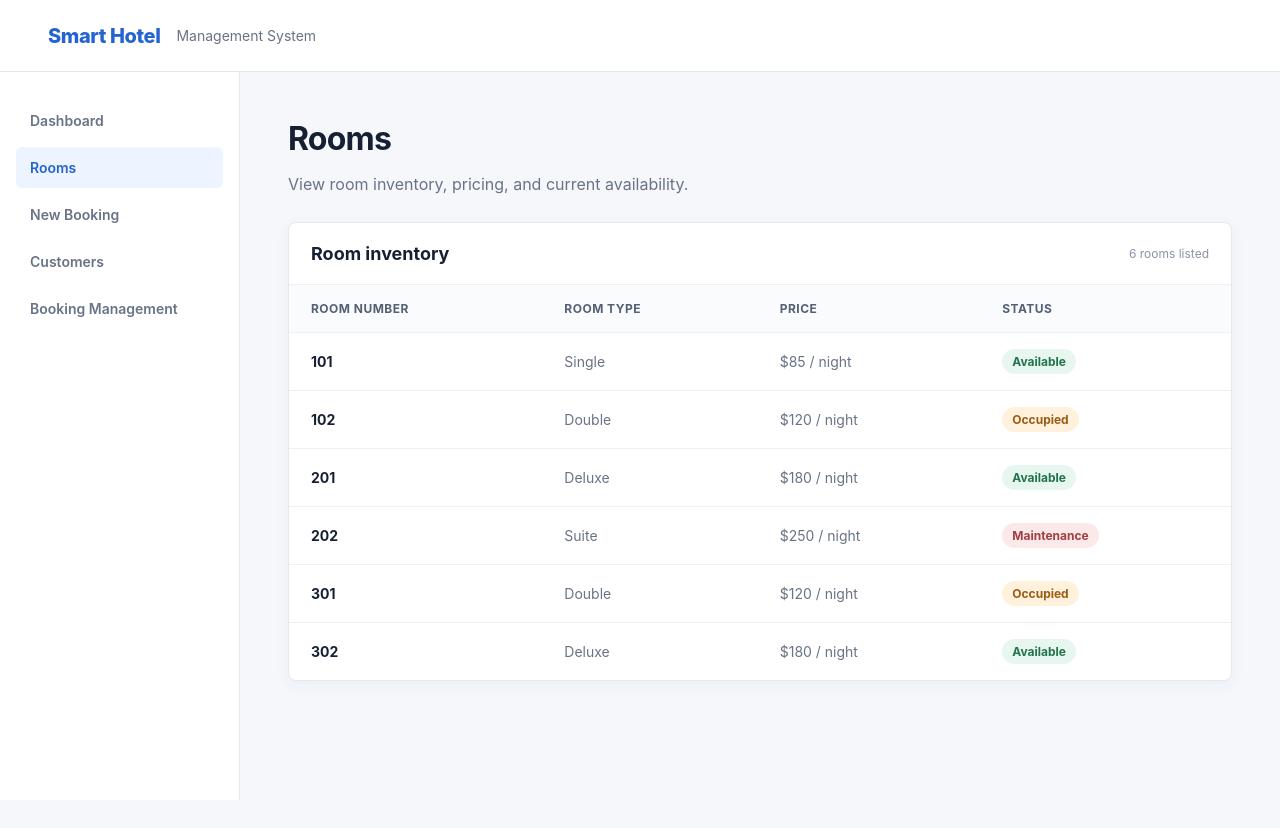
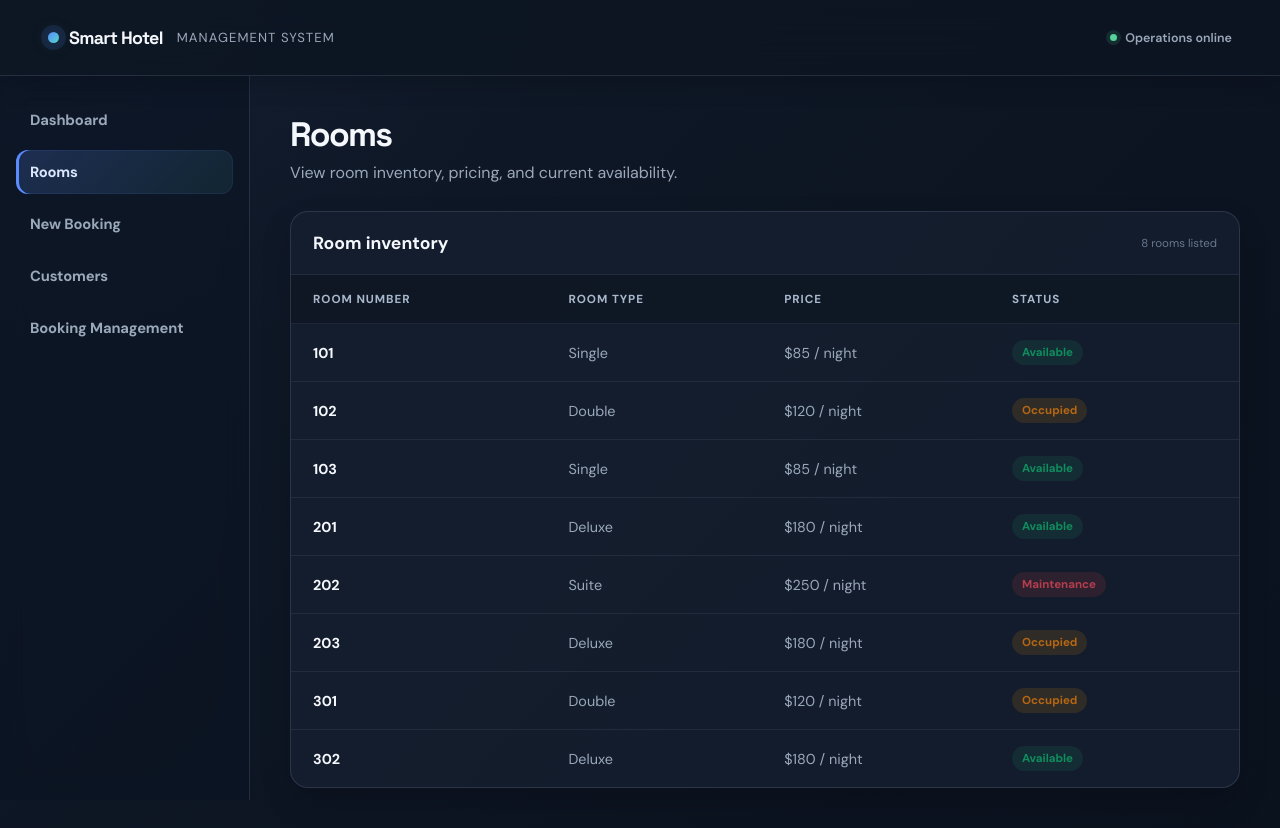
Before and after one commit to sachinthashehara6525-hub/smart-hotel-management-system, a React app in the folder frontend/: page /rooms in a window 1280 px wide. Before the commit the page ends 800 px from the top, so only its background shows below. Built offline with nearby package versions, Linux system fonts and the light colour scheme; the HTML template or start-up script is replaced by a standard one.

Commit message:
Connect login page to backend API

```diff
--- a/frontend/src/App.css
+++ b/frontend/src/App.css
@@ -1,83 +1,368 @@
-.app-shell { min-height: 100vh; background: var(--page); }
-.navbar { height: 72px; display: flex; align-items: center; gap: 16px; padding: 0 clamp(20px, 4vw, 48px); background: var(--surface); border-bottom: 1px solid var(--line); }
-.brand { color: var(--blue); font-size: 20px; font-weight: 800; letter-spacing: -.02em; }
-.navbar-label { color: var(--muted); font-size: 14px; }
-.sidebar { width: 240px; flex: 0 0 240px; padding: 28px 16px; background: var(--surface); border-right: 1px solid var(--line); position: sticky; top: 0; height: calc(100vh - 72px); }
-.sidebar nav { display: grid; gap: 6px; }
-.nav-link { padding: 12px 14px; border-radius: 6px; color: var(--muted); font-size: 14px; font-weight: 600; transition: color .15s ease, background .15s ease; }
-.nav-link:hover, .nav-link.active { color: var(--blue); background: var(--blue-soft); }
-.app-body { display: flex; min-height: calc(100vh - 72px); }
-.page-content { flex: 1; min-width: 0; padding: clamp(24px, 4vw, 48px); }
-.page-content > * { width: min(100%, 1280px); margin-right: auto; margin-left: auto; }
-.page-header { margin-bottom: 28px; }
-.page-header h1 { margin: 0 0 8px; color: var(--ink); font-size: clamp(26px, 3vw, 32px); line-height: 1.2; letter-spacing: -.025em; }
-.page-header p { color: var(--muted); }
-.dashboard-header { display: flex; align-items: flex-end; justify-content: space-between; gap: 20px; }
-.dashboard-date { color: #687386; font-size: 13px; padding-bottom: 3px; }
-.metric-grid { display: grid; grid-template-columns: repeat(4, minmax(0, 1fr)); gap: 18px; }
-.metric-card { background: var(--surface); border: 1px solid var(--line); border-top: 3px solid var(--blue); border-radius: 8px; padding: 22px; box-shadow: var(--shadow-sm); }
-.metric-card.green { border-top-color: #2e9b68; }
-.metric-card.orange { border-top-color: #d88732; }
-.metric-card.purple { border-top-color: #7656b3; }
-.metric-label, .metric-detail { color: #687386; font-size: 13px; }
-.metric-card strong { display: block; color: #172033; font-size: 32px; line-height: 1.2; margin: 14px 0 8px; }
-.dashboard-summary { max-width: 680px; margin-top: 28px; background: #fff; border: 1px solid #e4e8ef; border-radius: 8px; padding: 22px; }
-.summary-heading { display: flex; align-items: center; justify-content: space-between; gap: 16px; padding-bottom: 12px; border-bottom: 1px solid #edf0f4; }
-.summary-heading h2 { margin: 0; color: #172033; font-size: 18px; }
-.summary-heading span { color: #8a94a6; font-size: 12px; }
-.summary-row { display: flex; justify-content: space-between; padding: 15px 0 0; color: #687386; font-size: 14px; }
-.summary-row strong { color: #172033; }
-.table-card { background: var(--surface); border: 1px solid var(--line); border-radius: 8px; box-shadow: var(--shadow-sm); overflow: hidden; }
-.table-heading { display: flex; align-items: center; justify-content: space-between; gap: 16px; padding: 20px 22px; border-bottom: 1px solid #edf0f4; }
-.table-heading h2 { margin: 0; color: #172033; font-size: 18px; }
-.table-heading span { color: #8a94a6; font-size: 12px; }
+.app-shell {
+  min-height: 100vh;
+  background: linear-gradient(135deg, rgba(18, 28, 44, 0.72), rgba(10, 17, 29, 0.94));
+}
+
+.navbar {
+  position: sticky;
+  top: 0;
+  z-index: 20;
+  height: 76px;
+  display: flex;
+  align-items: center;
+  gap: 14px;
+  padding: 0 clamp(20px, 4vw, 48px);
+  background: rgba(13, 21, 34, 0.82);
+  backdrop-filter: blur(18px);
+  -webkit-backdrop-filter: blur(18px);
+  border-bottom: 1px solid var(--line);
+  box-shadow: 0 8px 22px rgba(0, 0, 0, 0.16);
+}
+
+.brand {
+  display: inline-flex;
+  align-items: center;
+  gap: 10px;
+  color: var(--ink);
+  font-family: 'Space Grotesk', sans-serif;
+  font-size: 1.12rem;
+  font-weight: 800;
+  letter-spacing: -0.04em;
+}
+
+.brand::before {
+  content: "";
+  width: 11px;
+  height: 11px;
+  border-radius: 50%;
+  background: linear-gradient(135deg, var(--blue) 0%, var(--cyan) 100%);
+  box-shadow: 0 0 0 7px rgba(91, 140, 255, 0.12), 0 0 18px rgba(82, 214, 199, 0.25);
+}
+
+.navbar-label {
+  color: var(--muted);
+  font-size: 0.82rem;
+  letter-spacing: 0.08em;
+  text-transform: uppercase;
+}
+
+.navbar-status {
+  display: inline-flex;
+  align-items: center;
+  gap: 8px;
+  margin-left: auto;
+  color: var(--muted);
+  font-size: 0.78rem;
+  font-weight: 600;
+}
+
+.navbar-status i {
+  width: 7px;
+  height: 7px;
+  border-radius: 50%;
+  background: var(--green);
+  box-shadow: 0 0 0 4px rgba(85, 211, 154, 0.12);
+}
+
+.sidebar {
+  width: 250px;
+  flex: 0 0 250px;
+  padding: 22px 16px;
+  background: rgba(12, 20, 34, 0.56);
+  backdrop-filter: blur(12px);
+  border-right: 1px solid var(--line);
+  position: sticky;
+  top: 76px;
+  height: calc(100vh - 76px);
+}
+
+.sidebar nav {
+  display: grid;
+  gap: 8px;
+}
+
+.nav-link {
+  display: flex;
+  align-items: center;
+  padding: 12px 14px;
+  border-radius: 12px;
+  color: var(--muted);
+  font-size: 0.92rem;
+  font-weight: 700;
+  letter-spacing: -0.01em;
+  transition: all 0.2s ease;
+}
+
+.nav-link:hover {
+  color: var(--ink);
+  background: rgba(159, 178, 204, 0.08);
+  transform: translateX(2px);
+}
+
+.nav-link.active {
+  color: #dce6ff;
+  background: linear-gradient(135deg, rgba(91, 140, 255, 0.2), rgba(82, 214, 199, 0.08));
+  box-shadow: inset 3px 0 0 var(--blue), inset 0 0 0 1px rgba(91, 140, 255, 0.1);
+}
+
+.app-body {
+  display: flex;
+  min-height: calc(100vh - 76px);
+}
+
+.page-content {
+  flex: 1;
+  min-width: 0;
+  padding: clamp(24px, 4vw, 40px);
+}
+
+.page-content > * {
+  width: min(100%, 1280px);
+  margin-right: auto;
+  margin-left: auto;
+}
+
+.page-header {
+  margin-bottom: 28px;
+}
+
+.page-header h1 {
+  margin: 0 0 8px;
+  color: var(--ink);
+  font-size: clamp(28px, 3vw, 34px);
+  line-height: 1.12;
+  letter-spacing: -0.05em;
+  font-family: 'Space Grotesk', sans-serif;
+}
+
+.page-header p {
+  color: var(--muted);
+  margin: 0;
+}
+
+.dashboard-header {
+  display: flex;
+  align-items: flex-end;
+  justify-content: space-between;
+  gap: 20px;
+}
+
+.dashboard-date {
+  color: var(--muted);
+  font-size: 0.78rem;
+  padding-bottom: 5px;
+}
+
+.metric-grid {
+  display: grid;
+  grid-template-columns: repeat(4, minmax(0, 1fr));
+  gap: 18px;
+}
+
+.metric-card {
+  background: linear-gradient(145deg, rgba(27, 39, 59, 0.96), rgba(18, 27, 43, 0.96));
+  border: 1px solid var(--line);
+  border-top: 3px solid var(--blue);
+  border-radius: 14px;
+  padding: 22px;
+  box-shadow: var(--shadow-sm);
+  transition: transform 0.2s ease, box-shadow 0.2s ease;
+}
+
+.metric-card:hover {
+  transform: translateY(-2px);
+  box-shadow: var(--shadow-md);
+}
+
+.metric-card.green { border-top-color: var(--green); }
+.metric-card.orange { border-top-color: var(--orange); }
+.metric-card.purple { border-top-color: var(--purple); }
+.metric-label, .metric-detail { color: var(--muted); font-size: 0.78rem; }
+.metric-card strong { display: block; color: var(--ink); font-size: clamp(28px, 2vw, 32px); line-height: 1.2; margin: 14px 0 8px; letter-spacing: -0.04em; }
+.dashboard-summary {
+  max-width: 680px;
+  margin-top: 28px;
+  background: rgba(22, 31, 47, 0.82);
+  border: 1px solid var(--line);
+  border-radius: 18px;
+  padding: 22px;
+  box-shadow: var(--shadow-sm);
+}
+.summary-heading {
+  display: flex;
+  align-items: center;
+  justify-content: space-between;
+  gap: 16px;
+  padding-bottom: 12px;
+  border-bottom: 1px solid var(--line-soft);
+}
+.summary-heading h2 { margin: 0; color: var(--ink); font-size: 1.1rem; }
+.summary-heading span { color: var(--muted-light); font-size: 0.72rem; }
+.summary-row { display: flex; justify-content: space-between; padding: 15px 0 0; color: var(--muted); font-size: 0.9rem; }
+.summary-row strong { color: var(--ink); }
+.table-card {
+  background: rgba(22, 31, 47, 0.86);
+  border: 1px solid var(--line);
+  border-radius: 18px;
+  box-shadow: var(--shadow-sm);
+  overflow: hidden;
+}
+.table-heading {
+  display: flex;
+  align-items: center;
+  justify-content: space-between;
+  gap: 16px;
+  padding: 20px 22px;
+  border-bottom: 1px solid var(--line-soft);
+}
+.table-heading h2 { margin: 0; color: var(--ink); font-size: 1.1rem; }
+.table-heading span { color: var(--muted-light); font-size: 0.72rem; }
 .table-wrapper { overflow-x: auto; }
 table { width: 100%; border-collapse: collapse; min-width: 560px; text-align: left; }
-th, td { padding: 16px 22px; border-bottom: 1px solid #edf0f4; color: #687386; font-size: 14px; }
-th { background: #fafbfd; color: #536075; font-size: 12px; font-weight: 700; text-transform: uppercase; letter-spacing: .04em; }
+th, td { padding: 16px 22px; border-bottom: 1px solid var(--line-soft); color: var(--muted); font-size: 0.9rem; }
+th { background: rgba(13, 21, 34, 0.72); color: #a9b8cc; font-size: 0.73rem; font-weight: 800; text-transform: uppercase; letter-spacing: .08em; }
 tbody tr:last-child td { border-bottom: 0; }
-tbody tr:hover { background: #fbfcfe; }
-.room-number { color: #172033; font-weight: 700; }
-.status-badge { display: inline-block; border-radius: 999px; padding: 5px 10px; font-size: 12px; font-weight: 700; }
-.status-badge.available { color: #20734d; background: #e7f6ee; }
-.status-badge.occupied { color: #9a5b14; background: #fff1dc; }
-.status-badge.maintenance { color: #a33e45; background: #fbe8e9; }
-.status-badge.confirmed { color: #255da8; background: #e8f0ff; }
-.status-badge.checked-in { color: #20734d; background: #e7f6ee; }
-.status-badge.completed { color: #596579; background: #edf0f4; }
-.status-badge.cancelled { color: #a33e45; background: #fbe8e9; }
+tbody tr:hover { background: rgba(91, 140, 255, 0.06); }
+.room-number { color: var(--ink); font-weight: 700; }
+.status-badge { display: inline-block; border-radius: 999px; padding: 5px 10px; font-size: 0.72rem; font-weight: 800; }
+.status-badge.available { color: #0f8d5e; background: rgba(31, 165, 106, 0.12); }
+.status-badge.occupied { color: #b56612; background: rgba(245, 158, 11, 0.12); }
+.status-badge.maintenance { color: #b53d4d; background: rgba(239, 68, 68, 0.12); }
+.status-badge.confirmed { color: #1d5ac7; background: rgba(45, 109, 246, 0.1); }
+.status-badge.checked-in { color: #0f8d5e; background: rgba(31, 165, 106, 0.12); }
+.status-badge.completed { color: #4e5d7a; background: rgba(148, 163, 184, 0.14); }
+.status-badge.cancelled { color: #b53d4d; background: rgba(239, 68, 68, 0.12); }
 .booking-management-card { width: 100%; }
 .booking-management-card table { min-width: 1080px; }
-.booking-id { color: #172033; font-weight: 700; }
+.booking-id { color: var(--ink); font-weight: 700; }
+.customers-card table { min-width: 680px; }
+.customer-name { color: var(--ink); font-weight: 700; }
 .booking-actions { white-space: nowrap; }
-.action-button { border: 1px solid transparent; border-radius: 5px; padding: 7px 9px; font: inherit; font-size: 12px; font-weight: 700; cursor: pointer; }
-.action-button.update { color: #2364d2; background: #edf3ff; }
-.action-button.cancel { color: #a33e45; background: #fbe8e9; margin-left: 6px; }
-.action-button:hover { filter: brightness(.96); }
+.action-button {
+  border: 1px solid transparent;
+  border-radius: 10px;
+  padding: 7px 11px;
+  font: inherit;
+  font-size: 0.75rem;
+  font-weight: 700;
+  cursor: pointer;
+  transition: all 0.2s ease;
+}
+.action-button.update { color: var(--blue-strong); background: rgba(45, 109, 246, 0.08); }
+.action-button.cancel { color: #b53d4d; background: rgba(239, 68, 68, 0.08); margin-left: 6px; }
+.action-button:hover { transform: translateY(-1px); filter: brightness(0.98); }
 .action-button:disabled { cursor: not-allowed; opacity: .5; }
-.booking-card { max-width: 720px !important; background: var(--surface); border: 1px solid var(--line); border-radius: 8px; padding: clamp(20px, 4vw, 32px); box-shadow: var(--shadow-sm); }
-.booking-form { display: grid; gap: 9px; }
-.booking-form label { color: #172033; font-size: 14px; font-weight: 600; }
-.booking-form input, .booking-form select { width: 100%; border: 1px solid #d8dee9; border-radius: 6px; padding: 12px; color: #172033; background: #fff; font: inherit; box-sizing: border-box; }
-.booking-form input:focus, .booking-form select:focus { outline: 2px solid #b9d0fb; border-color: #2364d2; }
+.booking-card {
+  max-width: 720px !important;
+  background: rgba(22, 31, 47, 0.9);
+  border: 1px solid var(--line);
+  border-radius: 20px;
+  padding: clamp(22px, 4vw, 32px);
+  box-shadow: var(--shadow-md);
+}
+.booking-form { display: grid; gap: 10px; }
+.booking-form label { color: var(--ink); font-size: 0.88rem; font-weight: 700; }
+.booking-form input, .booking-form select {
+  width: 100%;
+  border: 1px solid rgba(148, 163, 184, 0.38);
+  border-radius: 12px;
+  padding: 12px 14px;
+  color: var(--ink);
+  background: rgba(10, 17, 29, 0.72);
+  font: inherit;
+  box-sizing: border-box;
+  transition: border-color 0.2s ease, box-shadow 0.2s ease;
+}
+.booking-form input:focus, .booking-form select:focus { outline: none; border-color: rgba(45, 109, 246, 0.8); box-shadow: 0 0 0 4px rgba(45, 109, 246, 0.1); }
 .date-fields { display: grid; grid-template-columns: 1fr 1fr; gap: 18px; margin-top: 7px; }
 .date-fields div { display: grid; gap: 9px; }
-.booking-form button { margin-top: 14px; border: 0; border-radius: 6px; padding: 13px 18px; background: #2364d2; color: #fff; font: inherit; font-weight: 700; cursor: pointer; }
-.booking-form button:hover { background: #1c55b5; }
-.form-success { margin: 5px 0 0; color: #20734d; font-size: 14px; }
-.placeholder-card { background: #fff; border: 1px solid #e4e8ef; border-radius: 10px; padding: 24px; box-shadow: 0 4px 16px rgba(34, 51, 84, .04); }
-.placeholder-card strong { display: block; color: #172033; font-size: 24px; margin-top: 8px; }
-.placeholder-card span { color: #687386; font-size: 14px; }
-.auth-page { min-height: 100vh; display: grid; place-items: center; background: var(--page); padding: 24px; box-sizing: border-box; }
-.auth-panel { width: min(100%, 420px); background: var(--surface); border: 1px solid var(--line); border-radius: 12px; padding: clamp(24px, 5vw, 36px); box-shadow: var(--shadow-md); }
-.auth-panel h1 { margin: 0 0 8px; font-size: 30px; }
-.auth-panel p { color: #687386; margin-bottom: 28px; }
+.booking-form button {
+  margin-top: 14px;
+  border: 0;
+  border-radius: 12px;
+  padding: 13px 18px;
+  background: linear-gradient(135deg, var(--blue) 0%, var(--blue-strong) 100%);
+  color: #fff;
+  font: inherit;
+  font-weight: 800;
+  cursor: pointer;
+  box-shadow: 0 12px 20px rgba(45, 109, 246, 0.22);
+}
+.booking-form button:hover { background: linear-gradient(135deg, var(--blue-strong) 0%, #1b4cc7 100%); }
+.form-success { margin: 6px 0 0; color: #0f8d5e; font-size: 0.86rem; }
+.placeholder-card {
+  background: rgba(22, 31, 47, 0.86);
+  border: 1px solid var(--line);
+  border-radius: 18px;
+  padding: 24px;
+  box-shadow: var(--shadow-sm);
+}
+.placeholder-card strong { display: block; color: var(--ink); font-size: 1.6rem; margin-top: 8px; }
+.placeholder-card span { color: var(--muted); font-size: 0.86rem; }
+.auth-page {
+  min-height: 100vh;
+  display: grid;
+  place-items: center;
+  background: radial-gradient(circle at 20% 10%, rgba(91, 140, 255, 0.2), transparent 34%), var(--page);
+  padding: 24px;
+  box-sizing: border-box;
+}
+.auth-panel {
+  width: min(100%, 420px);
+  background: rgba(22, 31, 47, 0.92);
+  border: 1px solid var(--line);
+  border-radius: 22px;
+  padding: clamp(24px, 5vw, 36px);
+  box-shadow: var(--shadow-lg);
+  backdrop-filter: blur(14px);
+}
+.auth-panel h1 { margin: 0 0 8px; font-size: 2rem; letter-spacing: -0.05em; }
+.auth-panel p { color: var(--muted); margin-bottom: 28px; }
 .auth-form { display: grid; gap: 16px; }
-.auth-form label { display: grid; gap: 7px; color: #172033; font-size: 14px; font-weight: 600; }
-.auth-form input { border: 1px solid #d8dee9; border-radius: 6px; padding: 12px; color: var(--ink); background: var(--surface); font: inherit; box-sizing: border-box; }
-.auth-form input:focus, .booking-form input:focus, .booking-form select:focus { outline: 3px solid #dbe8ff; border-color: var(--blue); }
-.auth-form button { border: 0; border-radius: 6px; padding: 13px; background: var(--blue); color: #fff; font-weight: 700; cursor: pointer; transition: background .15s ease; }
-.auth-form button:hover, .booking-form button:hover { background: #1c55b5; }
-.auth-link { display: block; margin-top: 20px; color: #2364d2; text-align: center; font-size: 14px; }
+.auth-form label { display: grid; gap: 7px; color: var(--ink); font-size: 0.88rem; font-weight: 700; }
+.auth-form input {
+  border: 1px solid rgba(148, 163, 184, 0.38);
+  border-radius: 12px;
+  padding: 12px 14px;
+  color: var(--ink);
+  background: rgba(10, 17, 29, 0.72);
+  font: inherit;
+  box-sizing: border-box;
+  transition: border-color 0.2s ease, box-shadow 0.2s ease;
+}
+.auth-form input:focus { outline: none; border-color: rgba(45, 109, 246, 0.8); box-shadow: 0 0 0 4px rgba(45, 109, 246, 0.1); }
+.auth-form button {
+  border: 0;
+  border-radius: 12px;
+  padding: 13px;
+  background: linear-gradient(135deg, var(--blue) 0%, var(--blue-strong) 100%);
+  color: #fff;
+  font-weight: 800;
+  cursor: pointer;
+  box-shadow: 0 14px 28px rgba(45, 109, 246, 0.24);
+  transition: transform 0.2s ease;
+}
+.auth-form button:hover, .booking-form button:hover { transform: translateY(-1px); }
+.auth-link { display: block; margin-top: 20px; color: var(--blue-strong); text-align: center; font-size: 0.88rem; }
 @media (max-width: 1000px) { .metric-grid { grid-template-columns: repeat(2, minmax(0, 1fr)); } }
-@media (max-width: 800px) { .navbar { height: 64px; padding: 0 18px; } .sidebar { width: auto; height: auto; padding: 12px 18px; border-right: 0; border-bottom: 1px solid var(--line); position: static; } .sidebar nav { display: flex; overflow-x: auto; scrollbar-width: thin; } .nav-link { white-space: nowrap; } .app-body { display: block; min-height: calc(100vh - 64px); } .page-content { padding: 24px 18px 32px; } .dashboard-header { align-items: flex-start; flex-direction: column; gap: 8px; } .metric-grid { grid-template-columns: 1fr; } .date-fields { grid-template-columns: 1fr; gap: 9px; } .table-heading { align-items: flex-start; flex-direction: column; gap: 6px; } }
+@media (max-width: 800px) {
+  .navbar { height: 64px; padding: 0 18px; }
+  .navbar-label { display: none; }
+  .navbar-status { font-size: 0; }
+  .sidebar {
+    width: auto;
+    height: auto;
+    padding: 12px 18px;
+    border-right: 0;
+    border-bottom: 1px solid var(--line);
+    position: static;
+  }
+  .sidebar nav { display: flex; overflow-x: auto; scrollbar-width: thin; }
+  .nav-link { white-space: nowrap; }
+  .app-body { display: block; min-height: calc(100vh - 64px); }
+  .page-content { padding: 24px 18px 32px; }
+  .dashboard-header { align-items: flex-start; flex-direction: column; gap: 8px; }
+  .metric-grid { grid-template-columns: 1fr; }
+  .date-fields { grid-template-columns: 1fr; gap: 9px; }
+  .table-heading { align-items: flex-start; flex-direction: column; gap: 6px; }
+}
--- a/frontend/src/components/Navbar.jsx
+++ b/frontend/src/components/Navbar.jsx
@@ -5,6 +5,7 @@ function Navbar() {
     <header className="navbar">
       <Link className="brand" to="/dashboard">Smart Hotel</Link>
       <span className="navbar-label">Management System</span>
+      <span className="navbar-status"><i /> Operations online</span>
     </header>
   )
 }
--- a/frontend/src/index.css
+++ b/frontend/src/index.css
@@ -1,6 +1,49 @@
-:root { --ink: #172033; --muted: #687386; --muted-light: #8a94a6; --blue: #2364d2; --blue-soft: #edf3ff; --surface: #fff; --surface-subtle: #fafbfd; --line: #e4e8ef; --line-soft: #edf0f4; --page: #f5f7fb; --shadow-sm: 0 4px 16px rgba(34, 51, 84, .05); --shadow-md: 0 12px 32px rgba(34, 51, 84, .08); font-family: Inter, ui-sans-serif, system-ui, sans-serif; color: var(--ink); background: var(--page); font-synthesis: none; text-rendering: optimizeLegibility; -webkit-font-smoothing: antialiased; }
+@import url('https://fonts.googleapis.com/css2?family=DM+Sans:wght@400;500;600;700&family=Space+Grotesk:wght@500;600;700&display=swap');
+
+:root {
+  --ink: #f4f7fb;
+  --muted: #9aa8ba;
+  --muted-light: #68788d;
+  --blue: #5b8cff;
+  --blue-strong: #86a8ff;
+  --blue-soft: rgba(91, 140, 255, 0.12);
+  --cyan: #52d6c7;
+  --green: #55d39a;
+  --orange: #f5b85f;
+  --purple: #b18cff;
+  --surface: rgba(22, 31, 47, 0.88);
+  --surface-strong: #182235;
+  --surface-subtle: #111a29;
+  --line: rgba(159, 178, 204, 0.16);
+  --line-soft: rgba(159, 178, 204, 0.1);
+  --page: #0c1422;
+  --shadow-sm: 0 14px 30px rgba(0, 0, 0, 0.18);
+  --shadow-md: 0 22px 48px rgba(0, 0, 0, 0.26);
+  --shadow-lg: 0 30px 80px rgba(0, 0, 0, 0.38);
+  font-family: 'DM Sans', ui-sans-serif, system-ui, sans-serif;
+  color: var(--ink);
+  background: var(--page);
+  font-synthesis: none;
+  text-rendering: optimizeLegibility;
+  -webkit-font-smoothing: antialiased;
+}
+
 * { box-sizing: border-box; }
-body { margin: 0; min-width: 320px; }
+
+html { scroll-behavior: smooth; }
+
+body {
+  margin: 0;
+  min-width: 320px;
+  background:
+    radial-gradient(circle at 10% -10%, rgba(91, 140, 255, 0.16), transparent 30%),
+    radial-gradient(circle at 100% 100%, rgba(82, 214, 199, 0.08), transparent 28%),
+    var(--page);
+  color: var(--ink);
+}
+
 button, input, select { font: inherit; }
 button, a, input, select { -webkit-tap-highlight-color: transparent; }
 a { text-decoration: none; }
+
+img { max-width: 100%; display: block; }
--- a/frontend/src/pages/Rooms.jsx
+++ b/frontend/src/pages/Rooms.jsx
@@ -1,13 +1,6 @@
+import { rooms } from '../services/mockData'
+
 function Rooms() {
-  const rooms = [
-    { number: '101', type: 'Single', price: '$85 / night', status: 'Available' },
-    { number: '102', type: 'Double', price: '$120 / night', status: 'Occupied' },
-    { number: '201', type: 'Deluxe', price: '$180 / night', status: 'Available' },
-    { number: '202', type: 'Suite', price: '$250 / night', status: 'Maintenance' },
-    { number: '301', type: 'Double', price: '$120 / night', status: 'Occupied' },
-    { number: '302', type: 'Deluxe', price: '$180 / night', status: 'Available' },
-  ]
-
   return (
     <>
       <header className="page-header">
--- /dev/null
+++ b/frontend/src/services/mockData.js
@@ -0,0 +1,28 @@
+export const rooms = [
+  { number: '101', type: 'Single', price: '$85 / night', status: 'Available' },
+  { number: '102', type: 'Double', price: '$120 / night', status: 'Occupied' },
+  { number: '103', type: 'Single', price: '$85 / night', status: 'Available' },
+  { number: '201', type: 'Deluxe', price: '$180 / night', status: 'Available' },
+  { number: '202', type: 'Suite', price: '$250 / night', status: 'Maintenance' },
+  { number: '203', type: 'Deluxe', price: '$180 / night', status: 'Occupied' },
+  { number: '301', type: 'Double', price: '$120 / night', status: 'Occupied' },
+  { number: '302', type: 'Deluxe', price: '$180 / night', status: 'Available' },
+]
+
+export const bookings = [
+  { id: 'BK-1001', customer: 'Ava Johnson', room: '101', checkIn: '2026-09-26', checkOut: '2026-09-29', status: 'Confirmed' },
+  { id: 'BK-1002', customer: 'Liam Williams', room: '201', checkIn: '2026-09-27', checkOut: '2026-10-02', status: 'Checked-in' },
+  { id: 'BK-1003', customer: 'Sophia Brown', room: '301', checkIn: '2026-09-28', checkOut: '2026-10-01', status: 'Confirmed' },
+  { id: 'BK-1004', customer: 'Noah Davis', room: '202', checkIn: '2026-09-25', checkOut: '2026-09-27', status: 'Completed' },
+  { id: 'BK-1005', customer: 'Olivia Wilson', room: '102', checkIn: '2026-09-30', checkOut: '2026-10-04', status: 'Confirmed' },
+  { id: 'BK-1006', customer: 'Ethan Martinez', room: '203', checkIn: '2026-10-01', checkOut: '2026-10-05', status: 'Confirmed' },
+]
+
+export const customers = [
+  { id: 'CUS-001', name: 'Ava Johnson', email: 'ava.johnson@example.com', phone: '+1 (555) 014-2086' },
+  { id: 'CUS-002', name: 'Liam Williams', email: 'liam.williams@example.com', phone: '+1 (555) 017-4392' },
+  { id: 'CUS-003', name: 'Sophia Brown', email: 'sophia.brown@example.com', phone: '+1 (555) 012-7741' },
+  { id: 'CUS-004', name: 'Noah Davis', email: 'noah.davis@example.com', phone: '+1 (555) 019-6250' },
+  { id: 'CUS-005', name: 'Olivia Wilson', email: 'olivia.wilson@example.com', phone: '+1 (555) 016-3817' },
+  { id: 'CUS-006', name: 'Ethan Martinez', email: 'ethan.martinez@example.com', phone: '+1 (555) 011-9463' },
+]
```
Also changed, not shown: frontend/src/pages/BookingManagement.jsx (+2 -6 lines), frontend/src/pages/Customers.jsx (+27 -1 lines), package.json (added, +9 -0 lines).
